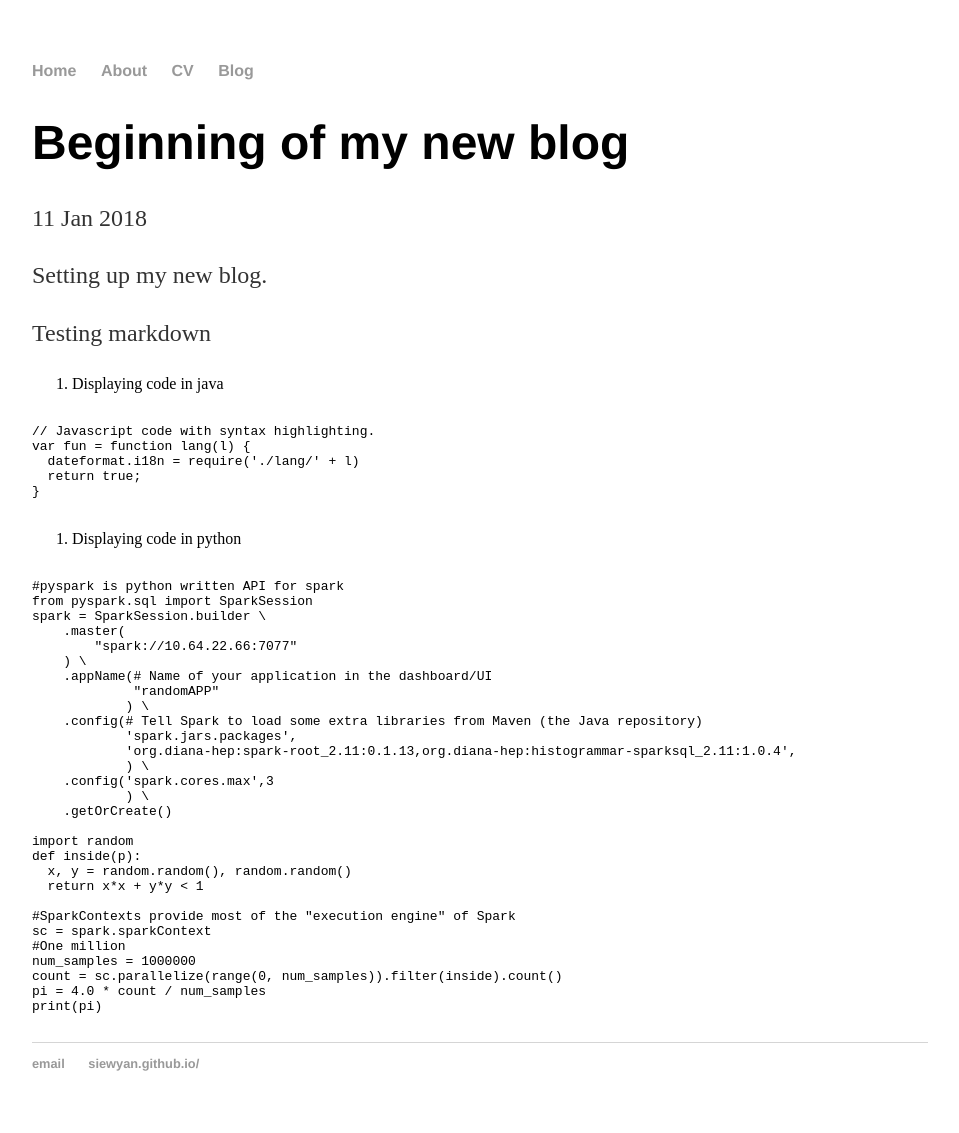
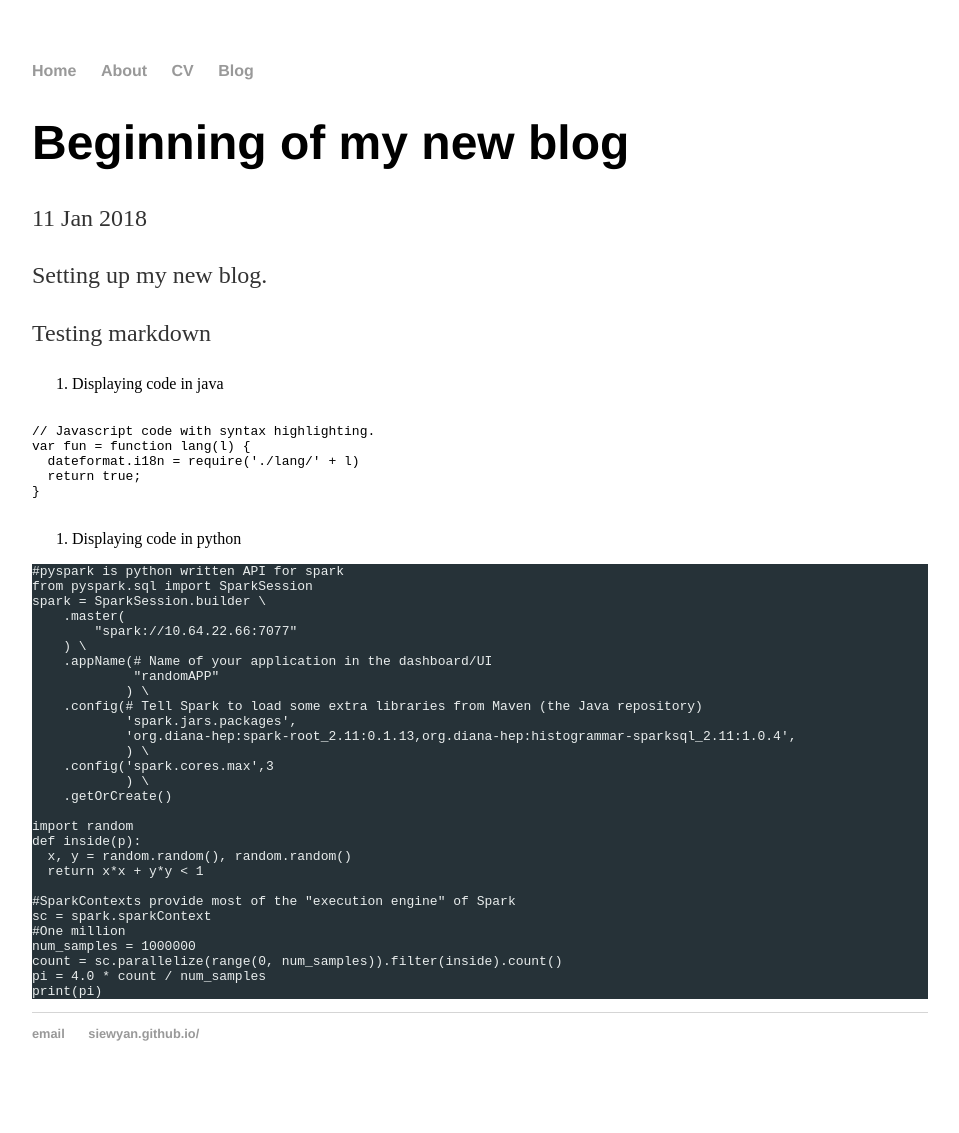
Before and after one commit to SiewYan/SiewYan.github.io, a Jekyll site: the page built from _posts/2018-01-11-NewBlog.md, in a window 1280 px wide. Shown: the whole page, without its empty margins (160-1119 px from the left). Built offline with Jekyll 4.4.1, drawn with Linux system fonts in a browser that asks for light colours; after the commit the page ends 1103 px from its top, so only the background shows below that.

Commit message:
Update 2018-01-11-NewBlog.md

```diff
--- a/_posts/2018-01-11-NewBlog.md
+++ b/_posts/2018-01-11-NewBlog.md
@@ -20,8 +20,7 @@ var fun = function lang(l) {
 </pre>
 
 2. Displaying code in python
-<pre>
-<code>
+<pre class="md-fences">
 #pyspark is python written API for spark
 from pyspark.sql import SparkSession
 spark = SparkSession.builder \
@@ -51,5 +50,4 @@ num_samples = 1000000
 count = sc.parallelize(range(0, num_samples)).filter(inside).count()
 pi = 4.0 * count / num_samples
 print(pi)
-</code>
 </pre>
```
